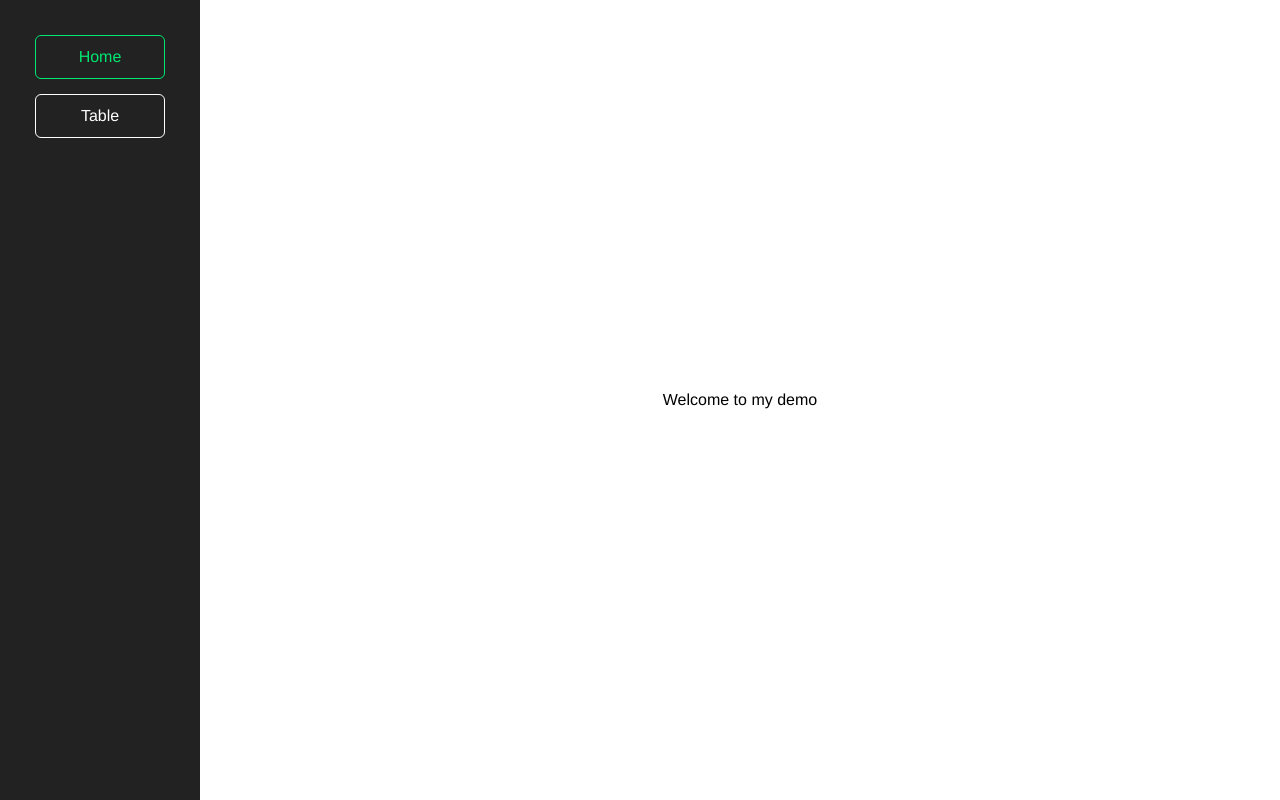
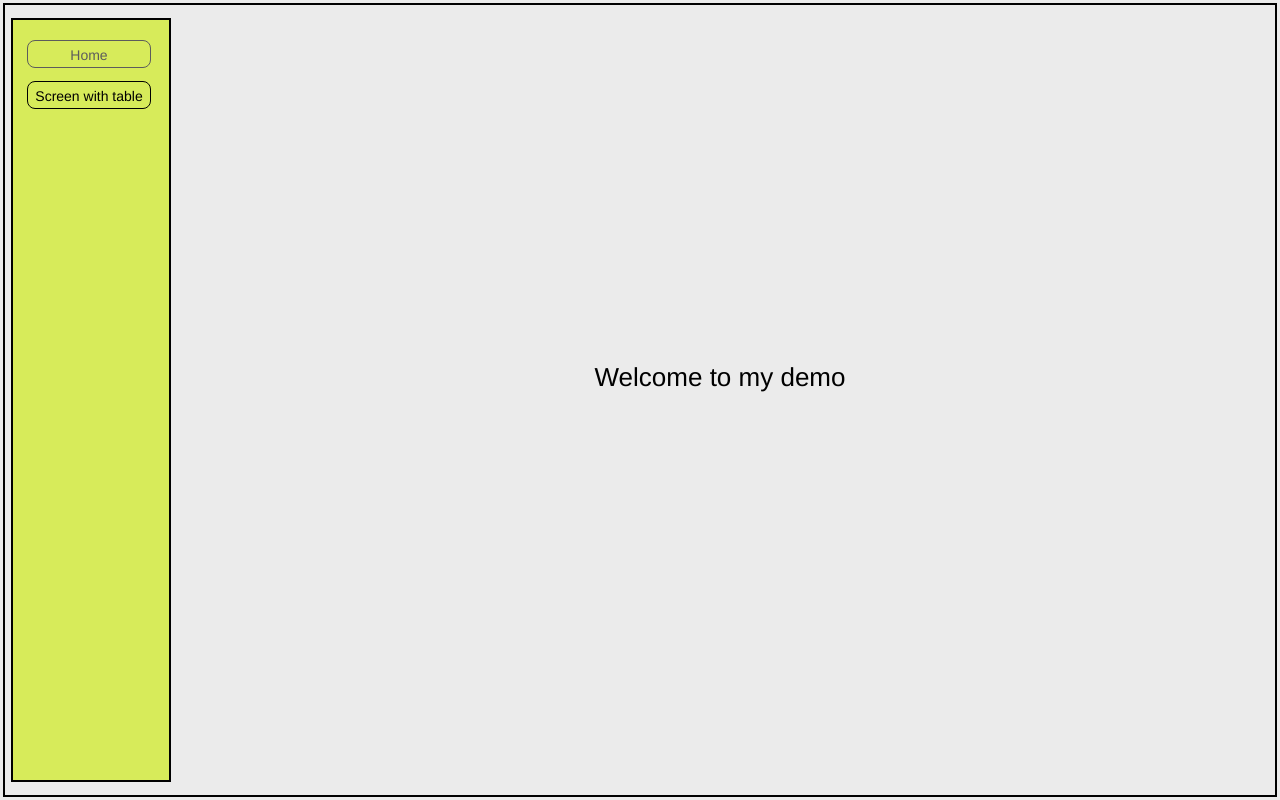
Before and after one commit to katiadobra/demo, a React (Create React App) app: page / in a window 1280 px wide. Built offline with nearby package versions, Linux system fonts and the light colour scheme.

Commit message:
design changed

```diff
--- a/public/index.html
+++ b/public/index.html
@@ -9,7 +9,7 @@
 </head>
 
 <body>
-  <div id="root"></div>
+  <div id="root" class="root"></div>
 </body>
 
 </html>
--- a/src/App.css
+++ b/src/App.css
@@ -12,6 +12,43 @@ html {
 body {
   font-family: Helvetica, Arial, serif;
   font-size: 16px;
+  background-color: #ebebeb;
+}
+
+.root {
+  display: flex;
+  height: 100%;
+  width: 100%;
+}
+
+.demo {
+  display: flex;
+  width: 100%;
+  margin: 3px;
+  padding: 13px 6px;
+  text-align: center;
+  border: 2px solid #000;
+}
+
+.main {
+  margin: auto;
+}
+
+.sidebar {
+  flex: 0 1 auto;
+  width: 160px;
+  height: 100%;
+  padding: 7px 0;
+  background-color: #d7eb5a;
+  border: 2px solid #000;
+}
+
+.content {
+  display: flex;
+  flex-direction: column;
+  flex: 1 1 auto;
+  margin: 26px;
+  font-size: 14px;
 }
 
 ul {
@@ -21,22 +58,29 @@ ul {
 }
 
 li {
-  margin: 15px;
+  margin: 13px 18px 13px 14px;
   padding: 0;
 }
 
 a {
-  color: #00e871;
+  color: #87a8e2;
+  text-decoration: none;
+}
+
+a:hover,
+a.active {
+  color: #bababa;
 }
 
 .btn {
   display: inline-block;
   width: 100%;
-  padding: 12px 25px;
-  color: #fff;
+  padding: 6px 5px 4px;
+  color: #000;
   text-decoration: none;
   border: 1px solid currentColor;
-  border-radius: 6px;
+  border-radius: 8px;
+  font-size: 14px;
 }
 
 .btn--plain {
@@ -49,42 +93,29 @@ a {
 .btn:hover,
 .btn:active,
 .btn.active {
-  color: #00e871;
+  color: #5c5c5c;
 }
 
-.demo {
-  display: flex;
-  text-align: center;
+.btn--plain:hover {
+  color: #000;
 }
 
-.main {
-  margin: auto;
-}
-
-.sidebar {
-  width: 200px;
-  height: 100vh;
-  padding: 20px;
-  color: white;
-  background-color: #222;
-}
-
-.content {
-  display: flex;
-  margin: 25px auto;
+.caption {
+  font-size: 26px;
+  font-weight: 300;
+  margin: 0 0 45px;
 }
 
 /* Table screen  */
 .table {
-  display: block;
-  width: 100%;
-  max-width: 100%;
-  margin: 0 0 20px;
-  padding: 20px;
+  width: 90%;
+  margin: 0 auto 20px;
+  padding: 0;
   background-color: transparent;
-  border: solid #f7f7f9;
+  border: none;
   border-collapse: collapse;
   border-spacing: 0;
+  text-align: left;
 }
 
 thead {
@@ -98,22 +129,18 @@ tr {
 }
 
 .table thead th {
+  padding: 10px 10px 11px;
   vertical-align: bottom;
-  background-color: #212529;
-  border-color: #32383e;
-  color: #fff;
+  background-color: #ccc;
+  border-color: #000;
 }
 
 .table td,
 .table th {
-  padding: 15px;
+  padding: 17px 6px 17px;
   vertical-align: top;
-  border-bottom: 1px solid #dee2e6;
+  border: 1px solid #000;
   font-weight: normal;
-}
-
-.is--active {
-  color: #fff;
 }
 
 .is--asc:before,
@@ -121,23 +148,31 @@ tr {
   content: "▲";
   position: absolute;
   margin-left: -25px;
-  color: transparent;
   font-size: 16px;
 }
 
 .is--desc:before {
   content: "▼";
-  /* margin-top: 5px; */
-}
-
-.is--asc:hover:before,
-.is--desc:hover:before {
-  color: #fff;
 }
 
 @media (min-width: 769px) {
   .btn {
     outline: none;
+  }
+
+  .table {
+    width: 100%;
+    max-width: 640px;
+  }
+
+  .table th:first-child {
+    min-width: 222px;
+  }
+  .table th:nth-child(2) {
+    min-width: 127px;
+  }
+  .table th:last-child {
+    min-width: 292px;
   }
 }
 
@@ -148,11 +183,23 @@ tr {
 
   .sidebar {
     width: 100%;
-    height: 90px;
+    height: 80px;
+    margin-bottom: 30px;
     padding: 10px;
   }
+
   .demo {
     flex-direction: column;
+  }
+
+  .content,
+  .caption {
+    margin-bottom: 20px;
+    font-size: 12px;
+  }
+
+  .content {
+    margin: 0;
   }
 
   li {
--- a/src/App.js
+++ b/src/App.js
@@ -13,13 +13,11 @@ class App extends Component {
       <Router>
         <div className="demo">
           <Sidebar />
-          <main className="content">
-            <Switch>
-              <Route path="/" component={Home} exact />
-              <Route path="/data" component={Table} />
-              <Route component={NotFound} />
-            </Switch>
-          </main>
+          <Switch>
+            <Route path="/" component={Home} exact />
+            <Route path="/data" component={Table} />
+            <Route component={NotFound} />
+          </Switch>
         </div>
       </Router>
     );
--- a/src/components/Sidebar.js
+++ b/src/components/Sidebar.js
@@ -12,7 +12,7 @@ function Sidebar() {
         </li>
         <li>
           <NavLink to="/data" className="btn">
-            Table
+            Screen with table
           </NavLink>
         </li>
       </ul>
--- a/src/pages/Home.js
+++ b/src/pages/Home.js
@@ -2,9 +2,9 @@ import React from 'react';
 
 function Home() {
   return (
-    <div className="main">
-      <p>Welcome to my demo</p>
-    </div>
+    <main className="main">
+      <h1 className="caption">Welcome to my demo</h1>
+    </main>
   );
 }
 
--- a/src/pages/NotFound.js
+++ b/src/pages/NotFound.js
@@ -3,12 +3,12 @@ import { Link } from 'react-router-dom';
 
 function NotFound() {
   return (
-    <div className="main">
+    <main className="main content">
       Sorry, page Not Found!
       <p>
         <Link to="/">Return to Homepage</Link>
       </p>
-    </div>
+    </main>
   );
 }
 
--- a/src/pages/Table.js
+++ b/src/pages/Table.js
@@ -1,5 +1,6 @@
 import React, { Component } from 'react';
 import axios from 'axios';
+import { Link } from 'react-router-dom';
 
 const header = ['site_base_url', 'enabled', 'last_update_timestamp'];
 
@@ -15,8 +16,6 @@ class Table extends Component {
         last_update_timestamp: 'asc'
       }
     };
-
-    this.sortBy = this.sortBy.bind(this);
   }
 
   componentDidMount() {
@@ -29,7 +28,9 @@ class Table extends Component {
 
   sortBy(key) {
     this.setState(state => ({
-      data: state.data.sort(
+      data: state.data
+        .slice()
+        .sort(
           (a, b) =>
             state.direction[key] === 'asc'
               ? a[key] < b[key] ? -1 : 1
@@ -45,8 +46,8 @@ class Table extends Component {
     const data = this.state.data;
 
     return (
-      <div>
-        <h2>My Data</h2>
+      <main className="content">
+        <h1 className="caption">My Data</h1>
         <table className="table">
           <thead>
             <tr>
@@ -75,7 +76,9 @@ class Table extends Component {
             {data.map((row, i) =>
               <tr key={i}>
                 <td>
+                  <Link to={row.site_base_url} target="_blank">
                     {row.site_base_url}
+                  </Link>
                 </td>
                 <td>
                   {row.enabled}
@@ -87,7 +90,7 @@ class Table extends Component {
             )}
           </tbody>
         </table>
-      </div>
+      </main>
     );
   }
 }
```
Lines whose indentation alone changed are shown as unchanged.
